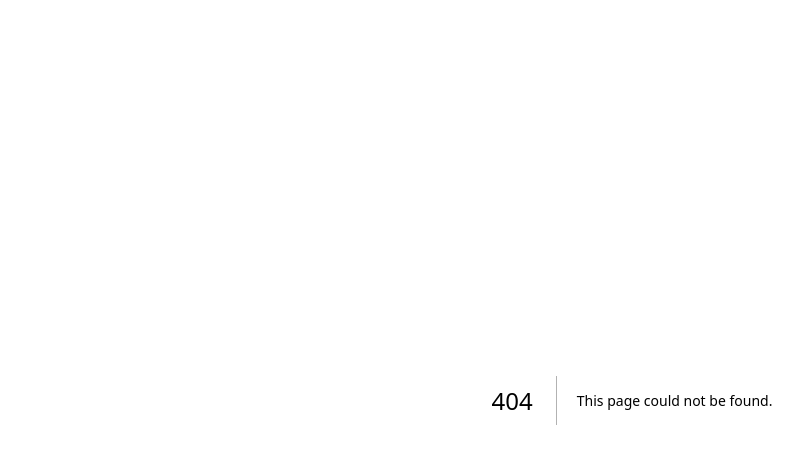
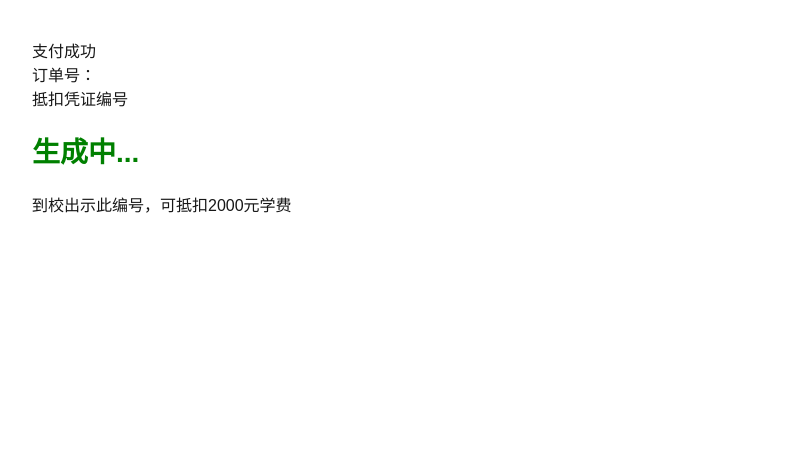
Before and after one commit to Kevin-ai94287/QYYK, a Next.js app: page /success in a window 1280 px wide. Before the commit this address had no page. Shown: the top 464 px of the page, without its empty margins (8-811 px from the left). Built offline with nearby package versions, Linux system fonts and the light colour scheme.

Commit message:
update deposit system

```diff
--- a/app/admin/_client/page.tsx
+++ b/app/admin/_client/page.tsx
@@ -19,6 +19,8 @@ export default function AdminClient() {
           <p>课程：{o.application.course}</p>
           <p>金额：{o.amount}</p>
           <p>状态：{o.status}</p>
+          <p>凭证编号：{o.couponCode || "未生成"}</p>
+          <p>是否核销：{o.couponUsed ? "已使用" : "未使用"}</p>
         </div>
       ))}
     </>
--- /dev/null
+++ b/app/api/order-status/route.ts
@@ -0,0 +1,23 @@
+import { NextResponse } from "next/server";
+import { PrismaClient } from "@prisma/client";
+import { PrismaBetterSqlite3 } from "@prisma/adapter-better-sqlite3";
+import path from "path";
+
+const dbPath = path.join(process.cwd(), "dev.db");
+const adapter = new PrismaBetterSqlite3({ url: `file:${dbPath}` });
+const prisma = new PrismaClient({ adapter });
+
+export async function GET(req: Request) {
+  const { searchParams } = new URL(req.url);
+  const orderNo = searchParams.get("orderNo");
+
+  const order = await prisma.order.findUnique({
+    where: { orderNo: orderNo || undefined },
+    include: { application: true },
+  });
+
+  return Response.json({
+    status: order?.status,
+    couponCode: order?.couponCode,
+  });
+}
--- a/app/api/pay/route.ts
+++ b/app/api/pay/route.ts
@@ -7,14 +7,21 @@ const dbPath = path.join(process.cwd(), "dev.db");
 const adapter = new PrismaBetterSqlite3({ url: `file:${dbPath}` });
 const prisma = new PrismaClient({ adapter });
 
+function generateCode() {
+  return "QY-" + Math.random().toString(36).substring(2, 8).toUpperCase();
+}
+
 export async function POST(req: Request) {
   const { orderNo } = await req.json();
+
+  const code = generateCode();
 
   await prisma.order.update({
     where: { orderNo },
     data: {
       status: "paid",
       paidAt: new Date(),
+      couponCode: code,
     },
   });
 
--- a/app/pay/page.tsx
+++ b/app/pay/page.tsx
@@ -1,21 +1,29 @@
 "use client";
-import { useSearchParams } from "next/navigation";
+
+import { useEffect, useState } from "react";
 
 export default function PayPage() {
-  const params = useSearchParams();
-  const orderNo = params.get("orderNo");
+  const [orderNo, setOrderNo] = useState("");
+
+  useEffect(() => {
+    const params = new URLSearchParams(window.location.search);
+    const no = params.get("orderNo") || "";
+    setOrderNo(no);
+  }, []);
 
   async function pay() {
     await fetch("/api/pay", {
       method: "POST",
       body: JSON.stringify({ orderNo }),
     });
-    location.href = "/success";
+
+    location.href = "/success?orderNo=" + orderNo;
   }
 
   return (
-    <div>
+    <div style={{ padding: 40 }}>
       <h1>订单号：{orderNo}</h1>
+
       <button onClick={pay}>模拟支付</button>
     </div>
   );
--- /dev/null
+++ b/app/success/page.tsx
@@ -0,0 +1,45 @@
+"use client";
+
+import { useEffect, useState } from "react";
+
+export default function Success() {
+  const [orderNo, setOrderNo] = useState("");
+  const [code, setCode] = useState("");
+
+  useEffect(() => {
+    const params = new URLSearchParams(window.location.search);
+    const no = params.get("orderNo") || "";
+    setOrderNo(no);
+
+    if (no) {
+      fetch("/api/order-status?orderNo=" + no)
+        .then((res) => res.json())
+        .then((data) => {
+          setCode(data.couponCode || "");
+        });
+    }
+  }, []);
+
+  return (
+    <div style={{ padding: 40 }}>
+      <h1>支付成功</h1>
+
+      <p>订单号：{orderNo}</p>
+
+      <h2>抵扣凭证编号</h2>
+
+      <div
+        style={{
+          fontSize: 28,
+          color: "green",
+          fontWeight: "bold",
+          margin: "20px 0",
+        }}
+      >
+        {code || "生成中..."}
+      </div>
+
+      <p>到校出示此编号，可抵扣2000元学费</p>
+    </div>
+  );
+}
```
Also changed, not shown: 2 other files (tests, documents, lock files or other folders).
